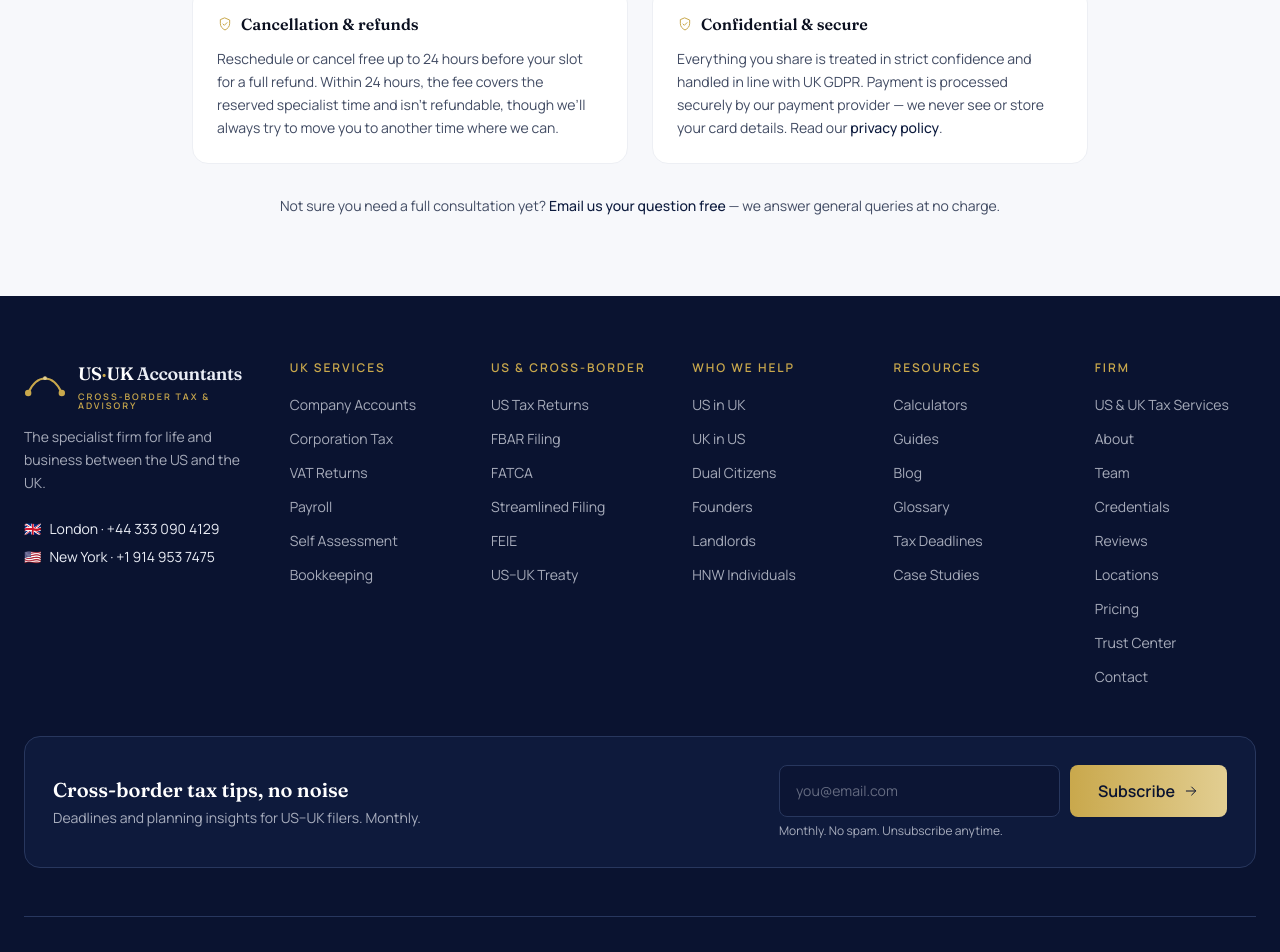
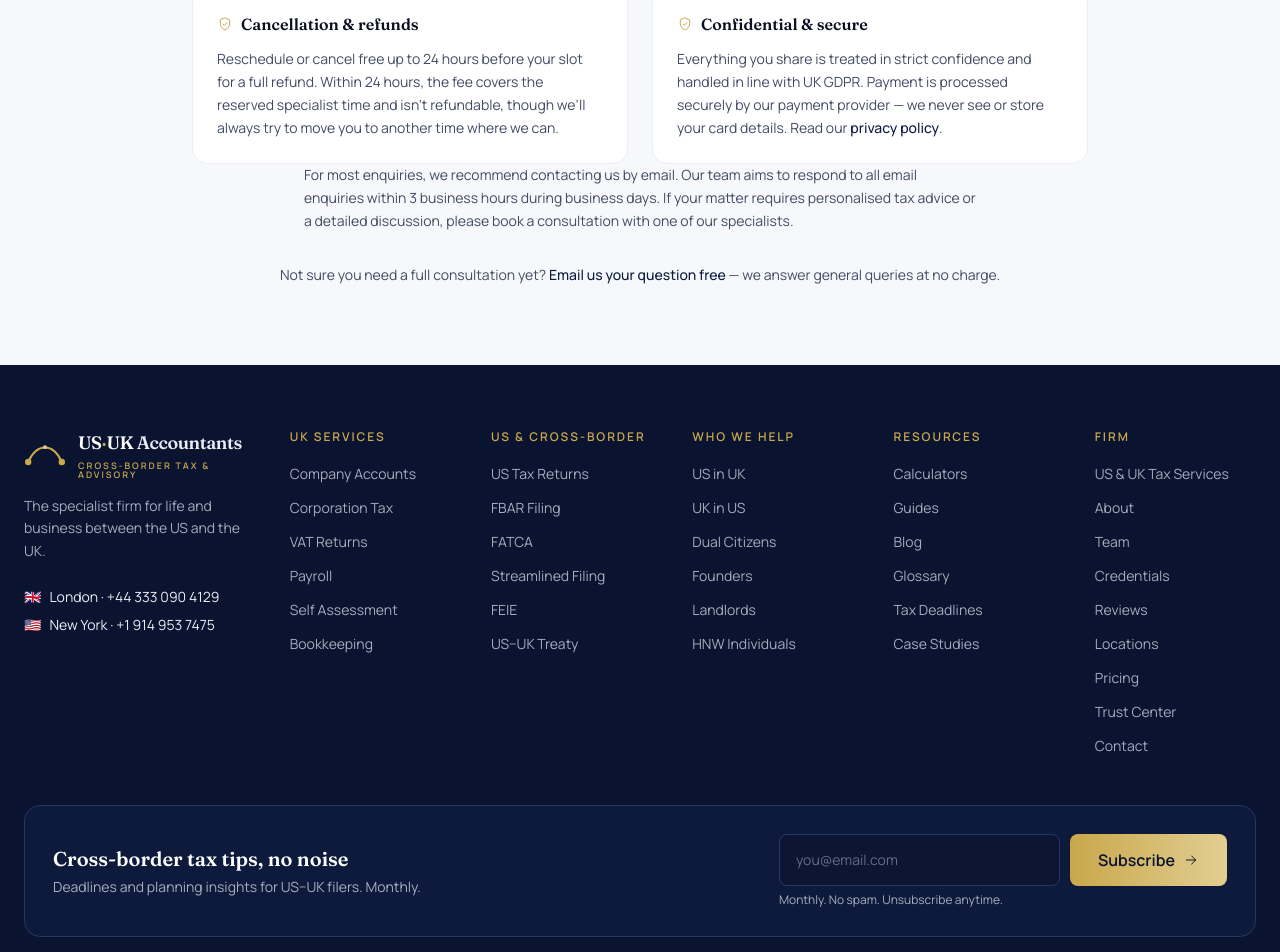
Before and after one commit to usuktaxadvisor/usuk-accountants, a Next.js app: page /book in a window 1280 px wide. Shown: the part 2045-2997 px from the top of the page. Built offline with nearby package versions, Linux system fonts and the light colour scheme; no server answers.

Commit message:
Add email-preference notice to /book page (both pages now have it); pricing and homepage card fully aligned at individual £200, business £300, 30 min

```diff
--- a/src/app/book/page.tsx
+++ b/src/app/book/page.tsx
@@ -219,6 +219,7 @@ export default async function BookPage({
                 </div>
               </div>
 
+              <p className="mx-auto mb-4 max-w-2xl text-sm leading-relaxed text-muted">For most enquiries, we recommend contacting us by email. Our team aims to respond to all email enquiries within 3 business hours during business days. If your matter requires personalised tax advice or a detailed discussion, please book a consultation with one of our specialists.</p>
               <p className="mt-8 text-center text-sm text-muted">
                 Not sure you need a full consultation yet?{' '}
                 <a href={`mailto:${SITE.email}`} className="font-medium text-navy hover:text-gold">
```
